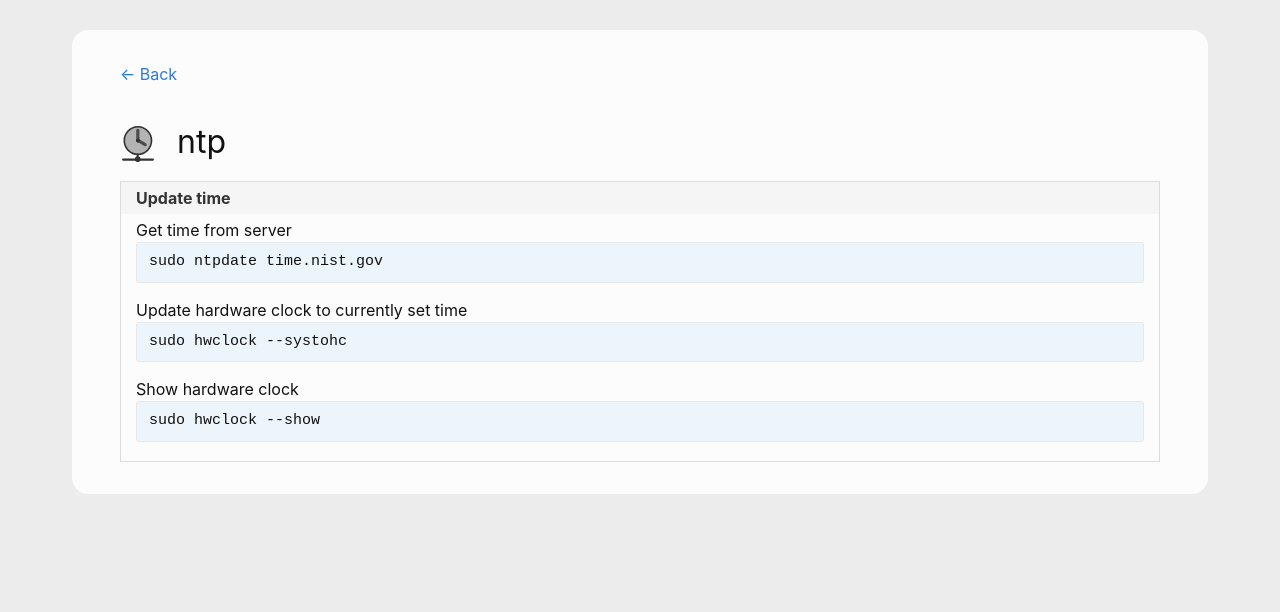
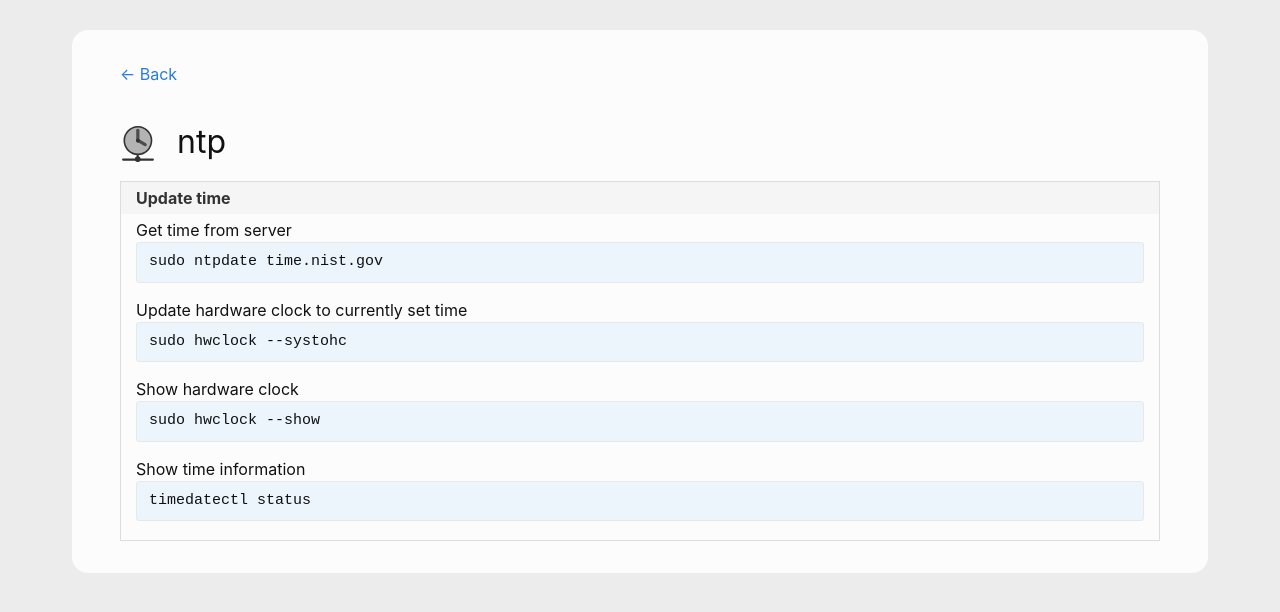
Before and after one commit to andreas-mausch/cheatsheets, a Jekyll site: the page built from _cheatsheets/ntp.md, in a window 1280 px wide. Shown: the top 612 px of the page. Built offline with Jekyll 4.4.1, drawn with Linux system fonts in a browser that asks for light colours.

Commit message:
timedatectl status

```diff
--- a/_cheatsheets/ntp.md
+++ b/_cheatsheets/ntp.md
@@ -8,4 +8,5 @@ section:
       Get time from server: sudo ntpdate time.nist.gov
       Update hardware clock to currently set time: sudo hwclock --systohc
       Show hardware clock: sudo hwclock --show
+      Show time information: timedatectl status
 ---
```
